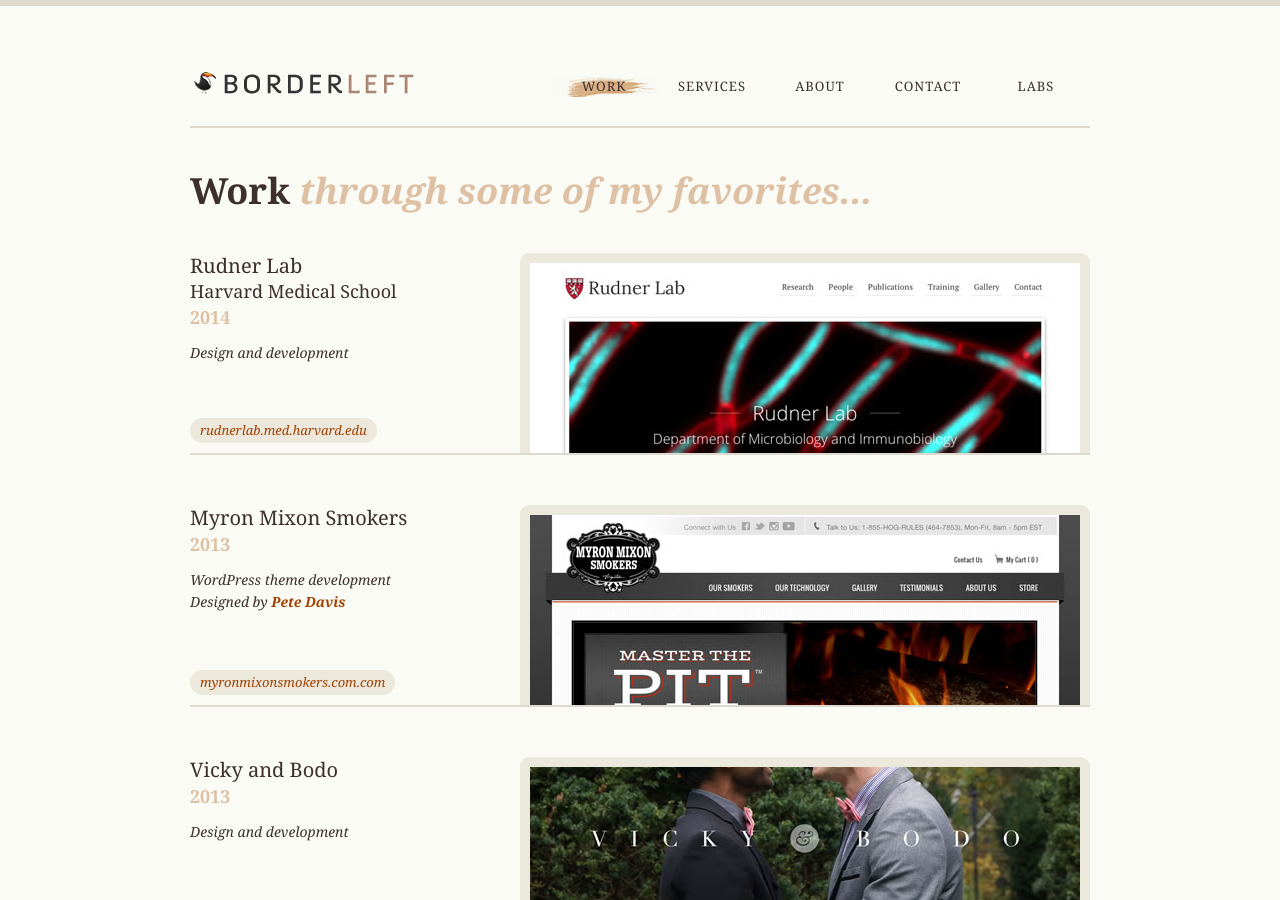
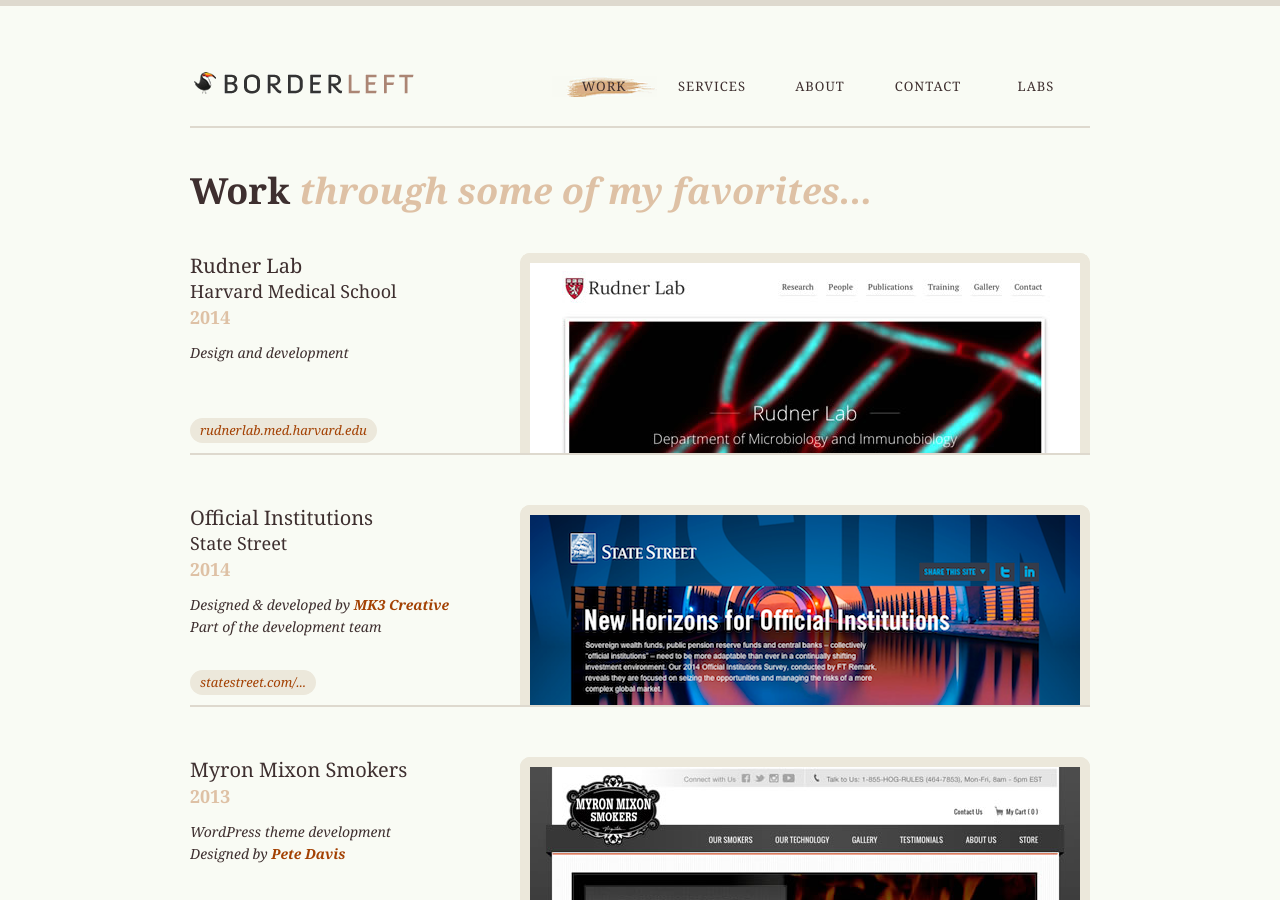
Before and after one commit to borderleft/borderleft.github.io, a Jekyll site: the page built from work/index.html, in a window 1280 px wide and 900 px high. Built offline with Jekyll 4.4.1, drawn with Linux system fonts in a browser that asks for light colours; Markdown is read by kramdown in place of the engine named in the settings.

Commit message:
Add new work

```diff
--- a/work/index.html
+++ b/work/index.html
@@ -16,6 +16,17 @@
 			<p class="year">2014</p>
 			<p class="meta">Design and development</p>
 			<p class="link"><a href="http://rudnerlab.med.harvard.edu/"><span>rudnerlab.med.harvard.edu</span></a></p>
+		</div>
+	</li>
+	<li>
+		<div class="image">
+			<a href="http://statestreet.com/vision/officialinstitutions/"><img src="/assets/img/work/ssoi-1.jpg" alt=""></a>
+		</div>
+		<div class="info">
+			<h2>Official Institutions <br> <span>State Street</span></h2>
+			<p class="year">2014</p>
+			<p class="meta">Designed &amp; developed by <a href="http://mk3creative.com/">MK3 Creative</a> <br> Part of the development team</p>
+			<p class="link"><a href="http://statestreet.com/vision/officialinstitutions/"><span>statestreet.com/...</span></a></p>
 		</div>
 	</li>
 	<li>
```
Also changed, not shown: assets/img/work/ssoi-1.jpg (added).
